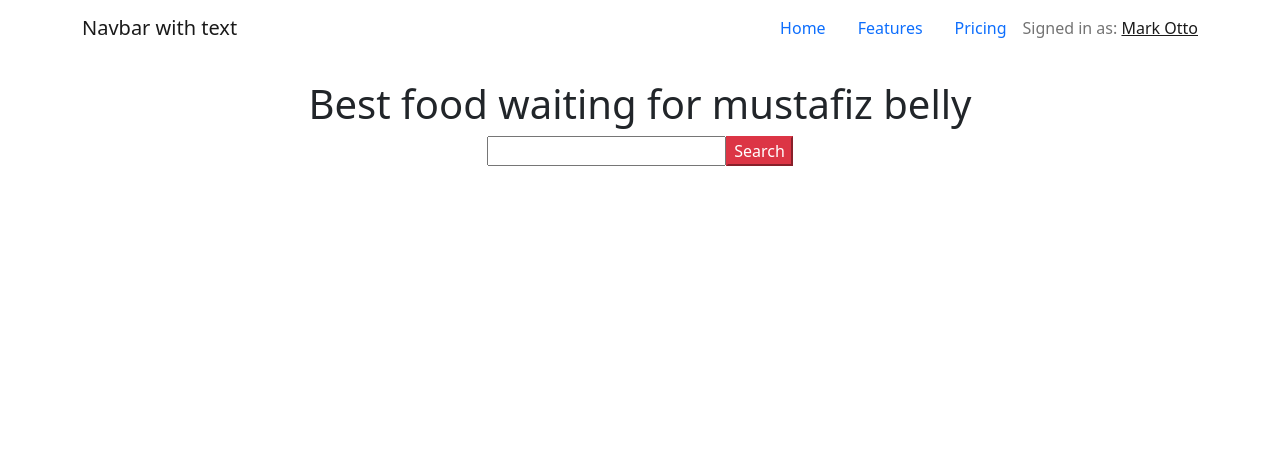
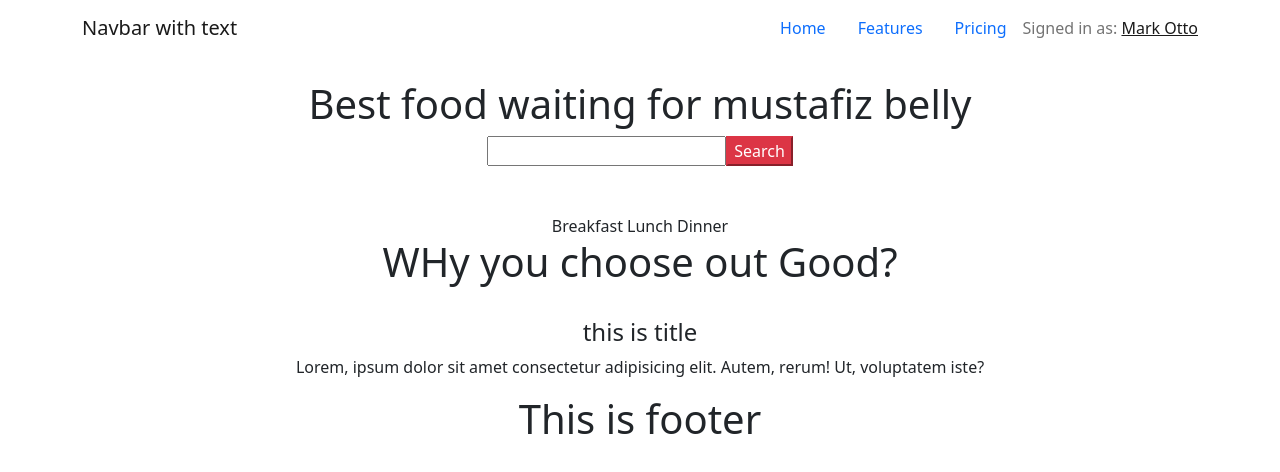
Before and after one commit to rahmancoder/mustafiz-foody-web, a React (Create React App) app: page / in a window 1280 px wide. Shown: the top 472 px of the page. Built offline with nearby package versions, Linux system fonts and the light colour scheme.

Commit message:
all other structed  added

```diff
--- a/src/App.js
+++ b/src/App.js
@@ -3,12 +3,18 @@ import './App.css';
 import 'bootstrap/dist/css/bootstrap.min.css';
 import Header from './Components/Header/Header';
 import Background from './Components/Background/Background';
+import AllFood from './Components/AllFood/AllFood';
+import Footer from './Components/Footer/Footer';
+import Experience from './Components/Experience/Experience';
 
 function App() {
   return (
     <div className="App">
       <Header></Header>
       <Background></Background>
+      <AllFood></AllFood>
+      <Experience></Experience>
+      <Footer></Footer>
 
     </div>
   );
--- a/src/Components/AllFood/AllFood.js
+++ b/src/Components/AllFood/AllFood.js
@@ -2,7 +2,11 @@ import React from 'react';
 
 const AllFood = () => {
     return (
-        <div>
+        <div className="mt-5">
+
+            <span> Breakfast  </span>
+            <span>Lunch </span>
+            <span>Dinner </span>
 
         </div>
     );
--- a/src/Components/Experience/Experience.js
+++ b/src/Components/Experience/Experience.js
@@ -3,7 +3,13 @@ import React from 'react';
 const Experience = () => {
     return (
         <div>
+            <h1>WHy you choose out Good?</h1>
+            <div>
+                <img src="" alt="" />
+                <h4> this is title</h4>
+                <p>Lorem, ipsum dolor sit amet consectetur adipisicing elit. Autem, rerum! Ut, voluptatem iste?</p>
 
+            </div>
         </div>
     );
 };
--- a/src/Components/Footer/Footer.js
+++ b/src/Components/Footer/Footer.js
@@ -3,6 +3,7 @@ import React from 'react';
 const Footer = () => {
     return (
         <div>
+            <h1> This is footer</h1>
 
         </div>
     );
```
